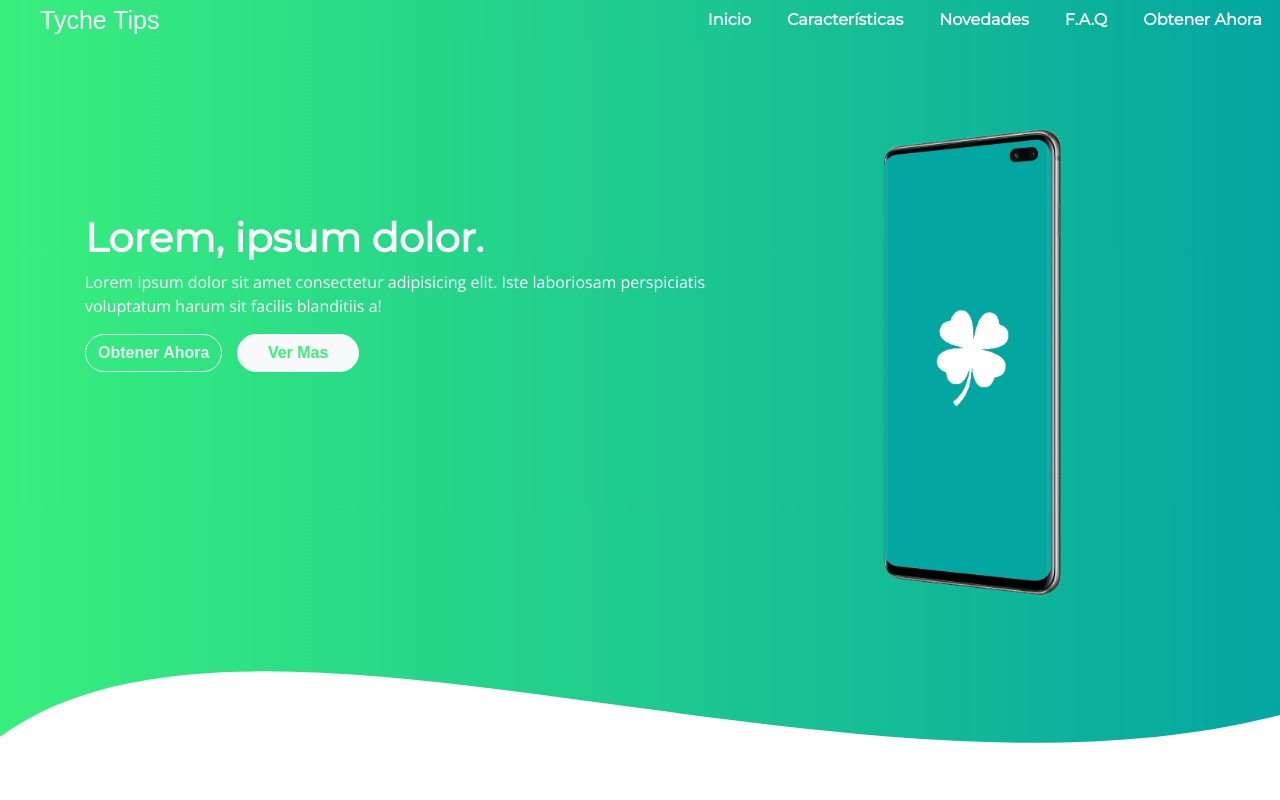
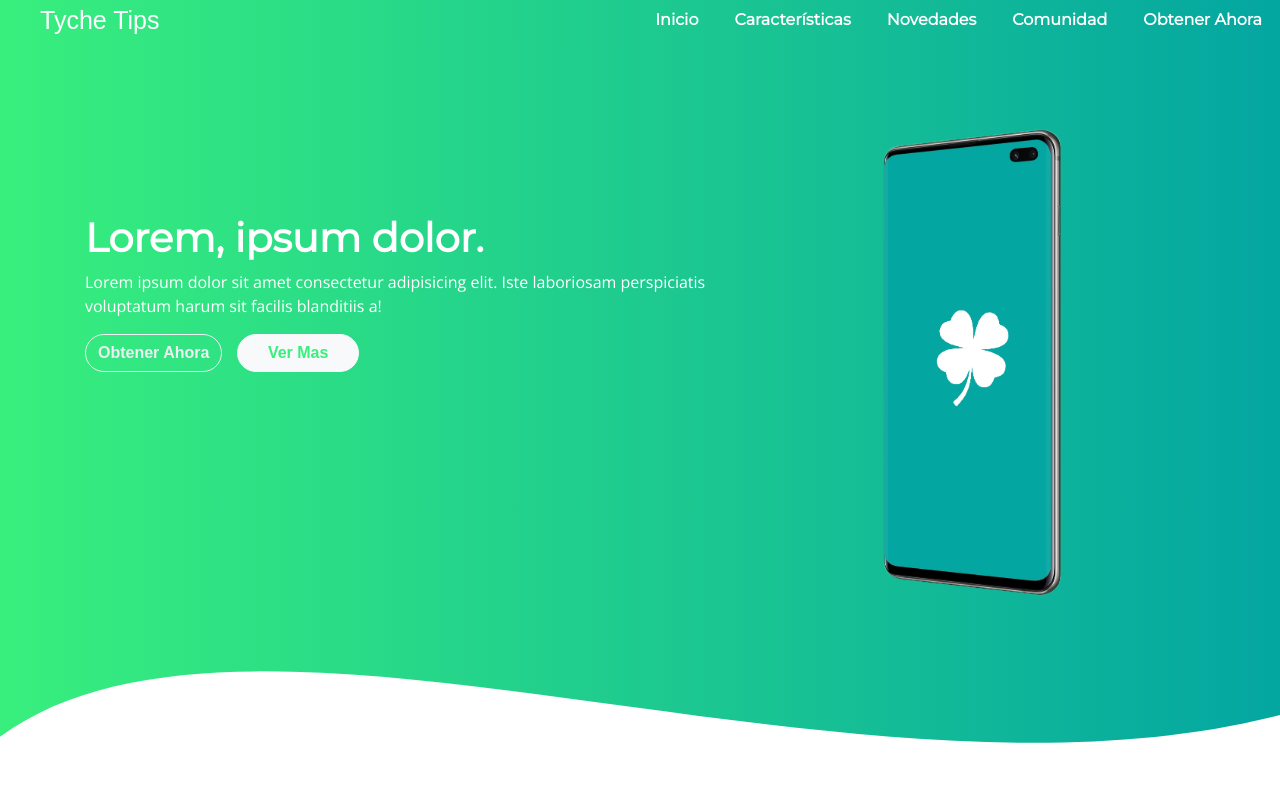
Before and after one commit to Xizted/Tyche-Tips, a plain HTML site: page index.html in a window 1280 px wide. Shown: the top 800 px of the page. Drawn offline with nearby package versions, Linux system fonts and the light colour scheme.

Commit message:
Primera version de la pagina

```diff
--- a/index.html
+++ b/index.html
@@ -36,7 +36,7 @@
             <a class="nav-link" href="#">Novedades</a>
           </li>
           <li class="nav-item">
-            <a class="nav-link" href="#">F.A.Q</a>
+            <a class="nav-link" href="#">Comunidad</a>
           </li>
           <li class="nav-item">
             <a class="nav-link" href="#">Obtener Ahora</a>
```
Also changed, not shown: assets/css/responsive.css (line endings or trailing spaces), assets/css/style.css (line endings or trailing spaces), assets/img/Galaxy S10 Plus Mockup PSD.png (deleted), assets/img/Galaxy-S10-Plus-Mockups.png (deleted), assets/img/smartphone0.png (deleted).
